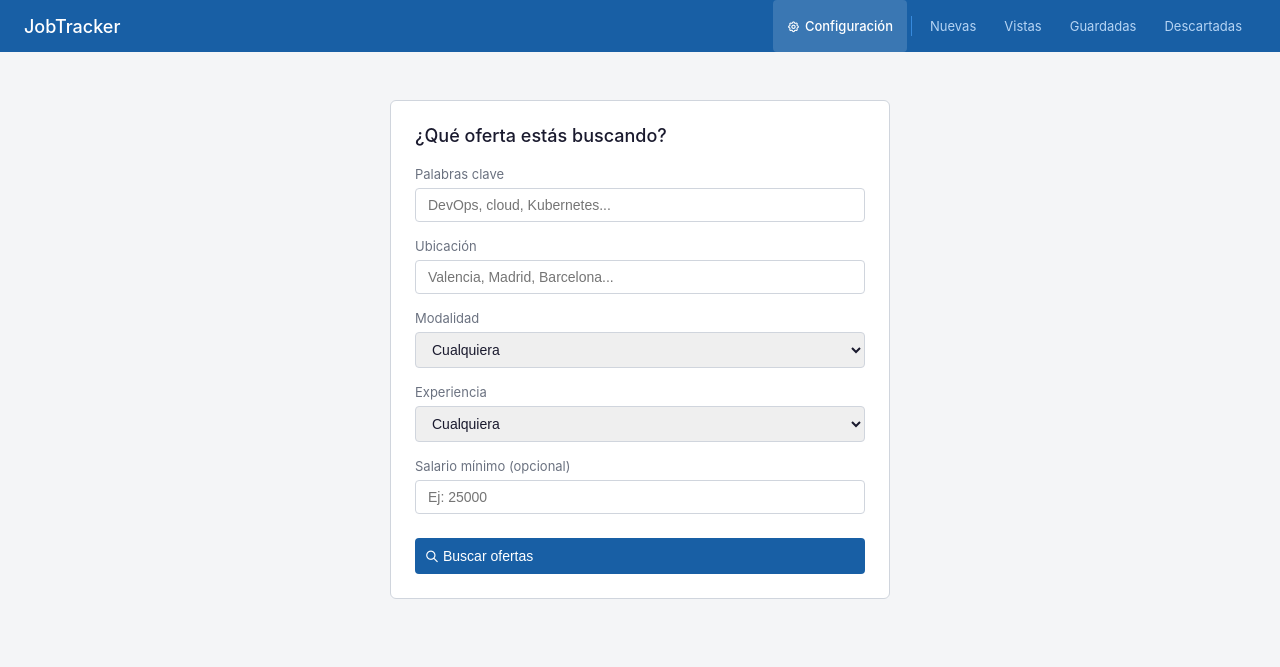
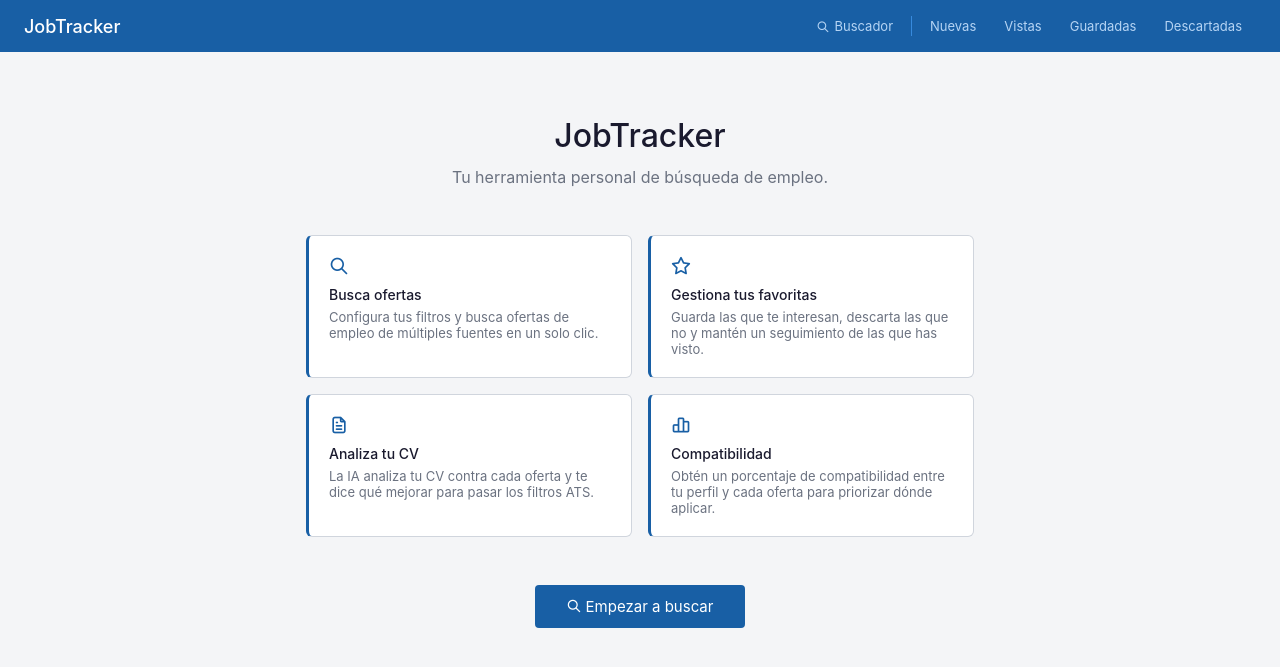
Before and after one commit to Arocadev/cvmatch-ai, a Django app: page / in a window 1280 px wide. Shown: the top 667 px of the page. Run offline with Django 5.2, Linux system fonts and the light colour scheme.

Commit message:
feat: generar CV adaptado con IA, página de inicio, buscador, eliminar descartadas con checkboxes

```diff
--- a/ofertas/templates/ofertas/configuracion.html
+++ b/ofertas/templates/ofertas/buscador.html
@@ -3,17 +3,17 @@
 <html lang="es">
 <head>
     <meta charset="UTF-8">
-    <title>Configuración — JobTracker</title>
+    <title>Buscador — JobTracker</title>
     <link rel="stylesheet" href="{% static 'ofertas/style.css' %}">
     <link rel="stylesheet" href="https://cdn.jsdelivr.net/npm/@tabler/icons-webfont@latest/dist/tabler-icons.min.css">
 </head>
 <body>
 
 <nav class="navbar">
-    <a href="{% url 'configuracion' %}" class="navbar-brand">JobTracker</a>
+    <a href="{% url 'inicio' %}" class="navbar-brand">JobTracker</a>
     <div class="navbar-nav">
-        <a href="{% url 'configuracion' %}" class="nav-link active">
-            <i class="ti ti-settings"></i> Configuración
+        <a href="{% url 'buscador' %}" class="nav-link active">
+            <i class="ti ti-search"></i> Buscador
         </a>
         <div class="navbar-divider"></div>
         <a href="{% url 'lista_ofertas' %}" class="nav-link">Nuevas</a>
--- /dev/null
+++ b/ofertas/templates/ofertas/inicio.html
@@ -0,0 +1,66 @@
+{% load static %}
+<!DOCTYPE html>
+<html lang="es">
+<head>
+    <meta charset="UTF-8">
+    <title>JobTracker</title>
+    <link rel="stylesheet" href="{% static 'ofertas/style.css' %}">
+    <link rel="stylesheet" href="https://cdn.jsdelivr.net/npm/@tabler/icons-webfont@latest/dist/tabler-icons.min.css">
+</head>
+<body>
+
+<nav class="navbar">
+    <a href="{% url 'inicio' %}" class="navbar-brand">JobTracker</a>
+    <div class="navbar-nav">
+        <a href="{% url 'buscador' %}" class="nav-link">
+            <i class="ti ti-search"></i> Buscador
+        </a>
+        <div class="navbar-divider"></div>
+        <a href="{% url 'lista_ofertas' %}" class="nav-link">Nuevas</a>
+        <a href="{% url 'ofertas_vistas' %}" class="nav-link">Vistas</a>
+        <a href="{% url 'ofertas_guardadas' %}" class="nav-link">Guardadas</a>
+        <a href="{% url 'ofertas_descartadas' %}" class="nav-link">Descartadas</a>
+    </div>
+</nav>
+
+<div class="container" style="max-width: 700px; margin-top: 64px; text-align: center;">
+
+    <h1 style="font-size: 32px; font-weight: 500; color: #1a1a2e; margin-bottom: 12px;">JobTracker</h1>
+    <p style="font-size: 16px; color: #6b7280; margin-bottom: 48px;">Tu herramienta personal de búsqueda de empleo.</p>
+
+    <div style="display: grid; grid-template-columns: 1fr 1fr; gap: 16px; margin-bottom: 48px; text-align: left;">
+
+        <div style="background: #fff; border: 0.5px solid #d0d5dd; border-left: 3px solid #185FA5; border-radius: 6px; padding: 20px;">
+            <i class="ti ti-search" style="font-size: 20px; color: #185FA5; margin-bottom: 10px; display: block;"></i>
+            <h3 style="font-size: 14px; font-weight: 500; margin-bottom: 6px;">Busca ofertas</h3>
+            <p style="font-size: 13px; color: #6b7280;">Configura tus filtros y busca ofertas de empleo de múltiples fuentes en un solo clic.</p>
+        </div>
+
+        <div style="background: #fff; border: 0.5px solid #d0d5dd; border-left: 3px solid #185FA5; border-radius: 6px; padding: 20px;">
+            <i class="ti ti-star" style="font-size: 20px; color: #185FA5; margin-bottom: 10px; display: block;"></i>
+            <h3 style="font-size: 14px; font-weight: 500; margin-bottom: 6px;">Gestiona tus favoritas</h3>
+            <p style="font-size: 13px; color: #6b7280;">Guarda las que te interesan, descarta las que no y mantén un seguimiento de las que has visto.</p>
+        </div>
+
+        <div style="background: #fff; border: 0.5px solid #d0d5dd; border-left: 3px solid #185FA5; border-radius: 6px; padding: 20px;">
+            <i class="ti ti-file-text" style="font-size: 20px; color: #185FA5; margin-bottom: 10px; display: block;"></i>
+            <h3 style="font-size: 14px; font-weight: 500; margin-bottom: 6px;">Analiza tu CV</h3>
+            <p style="font-size: 13px; color: #6b7280;">La IA analiza tu CV contra cada oferta y te dice qué mejorar para pasar los filtros ATS.</p>
+        </div>
+
+        <div style="background: #fff; border: 0.5px solid #d0d5dd; border-left: 3px solid #185FA5; border-radius: 6px; padding: 20px;">
+            <i class="ti ti-chart-bar" style="font-size: 20px; color: #185FA5; margin-bottom: 10px; display: block;"></i>
+            <h3 style="font-size: 14px; font-weight: 500; margin-bottom: 6px;">Compatibilidad</h3>
+            <p style="font-size: 13px; color: #6b7280;">Obtén un porcentaje de compatibilidad entre tu perfil y cada oferta para priorizar dónde aplicar.</p>
+        </div>
+
+    </div>
+
+    <a href="{% url 'buscador' %}" class="btn btn-primary" style="padding: 12px 32px; font-size: 15px;">
+        <i class="ti ti-search"></i> Empezar a buscar
+    </a>
+
+</div>
+
+</body>
+</html>
--- a/ofertas/urls.py
+++ b/ofertas/urls.py
@@ -2,12 +2,15 @@ from django.urls import path
 from . import views
 
 urlpatterns = [
-    path('', views.configuracion, name='configuracion'),
+    path('', views.inicio, name='inicio'),
+    path('buscador/', views.buscador, name='buscador'),
     path('ofertas/', views.lista_ofertas, name='lista_ofertas'),
     path('ofertas/vistas/', views.ofertas_vistas, name='ofertas_vistas'),
     path('ofertas/guardadas/', views.ofertas_guardadas, name='ofertas_guardadas'),
     path('ofertas/descartadas/', views.ofertas_descartadas, name='ofertas_descartadas'),
+    path('ofertas/eliminar/', views.eliminar_ofertas, name='eliminar_ofertas'),
     path('ofertas/<int:pk>/', views.detalle_oferta, name='detalle_oferta'),
     path('ofertas/<int:pk>/analizar/', views.analizar_cv, name='analizar_cv'),
     path('ofertas/<int:pk>/estado/<str:estado>/', views.cambiar_estado, name='cambiar_estado'),
+    path('ofertas/<int:pk>/generar-cv/', views.generar_cv, name='generar_cv'),
 ]
--- a/ofertas/views.py
+++ b/ofertas/views.py
@@ -3,9 +3,12 @@ from django.core.paginator import Paginator
 from .models import Oferta
 from .api import buscar_ofertas
 from datetime import datetime
-import pdfplumber
+import fitz
 import os
 import io
+
+def inicio(request):
+    return render(request, 'ofertas/inicio.html')
 
 def lista_ofertas(request):
     if request.session.get('buscar_ahora'):
@@ -68,6 +71,13 @@ def cambiar_estado(request, pk, estado):
     oferta.save()
     return redirect(request.META.get('HTTP_REFERER', 'lista_ofertas'))
 
+def eliminar_ofertas(request):
+    if request.method == 'POST':
+        ids = request.POST.getlist('ofertas_ids')
+        if ids:
+            Oferta.objects.filter(id__in=ids).delete()
+    return redirect('ofertas_descartadas')
+
 def detalle_oferta(request, pk):
     oferta = get_object_or_404(Oferta, pk=pk)
     if oferta.estado == 'nueva':
@@ -123,7 +133,7 @@ def analizar_cv(request, pk):
         'cv_texto_guardado': cv_texto_guardado
     })
 
-def configuracion(request):
+def buscador(request):
     if request.method == 'POST':
         keywords = request.POST.get('keywords', '').strip()
         ubicacion = request.POST.get('ubicacion', '').strip()
@@ -135,4 +145,20 @@ def configuracion(request):
 
         return redirect('lista_ofertas')
 
-    return render(request, 'ofertas/configuracion.html')
+    return render(request, 'ofertas/buscador.html')
+
+def generar_cv(request, pk):
+    oferta = get_object_or_404(Oferta, pk=pk)
+
+    cv_texto = request.session.get('cv_texto', None)
+
+    if not cv_texto:
+        return redirect('analizar_cv', pk=pk)
+
+    from .cv import generar_cv_adaptado
+    cv_generado = generar_cv_adaptado(oferta.descripcion, cv_texto)
+
+    return render(request, 'ofertas/cv_generado.html', {
+        'oferta': oferta,
+        'cv_generado': cv_generado
+    })
```
Also changed, not shown: ofertas/cv.py (+26 -0 lines), ofertas/templates/ofertas/analisis.html (+7 -4 lines), ofertas/templates/ofertas/cv_generado.html (added, +66 -0 lines), ofertas/templates/ofertas/detalle.html (+5 -5 lines), ofertas/templates/ofertas/lista.html (+34 -6 lines).
